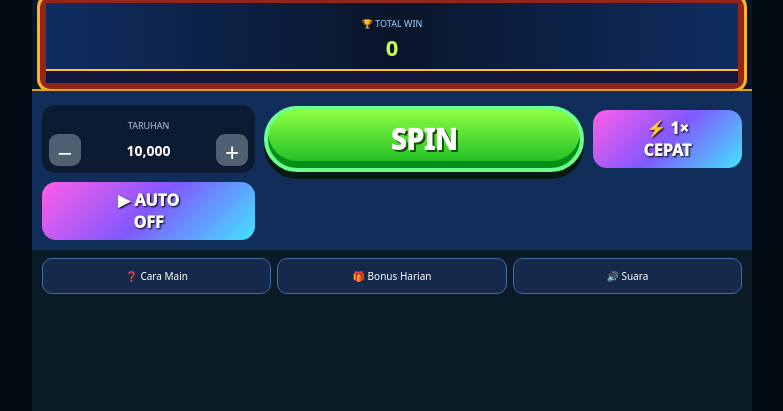
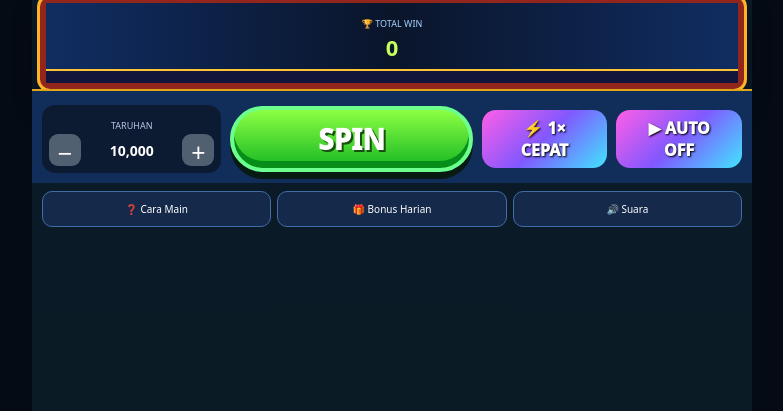
Before and after one commit to hakimboy01/gem-arena, a website: page index.html in a window 1280 px wide. Shown: the part 389-800 px from the top of the page, without its empty margins (248-1031 px from the left). Drawn offline with Linux system fonts and the light colour scheme.

Commit message:
Adjust controls layout for speed and auto mode

```diff
--- a/style.css
+++ b/style.css
@@ -11,7 +11,7 @@ button{font:inherit;border:0;color:#fff;cursor:pointer}#app{min-height:100dvh;wi
 .tiger{position:absolute;left:50%;transform:translateX(-50%);bottom:34px;font-size:132px;filter:drop-shadow(0 10px 15px #000);z-index:2}.hero h1{position:relative;z-index:4;margin:0;font-size:46px;line-height:.78;color:#fff2a0;text-shadow:3px 4px 0 #a21716,0 0 18px #f33}.hero h1 span{color:#ffca3a}.hero p{position:absolute;z-index:4;bottom:2px;left:0;right:0;font-size:11px;text-shadow:0 2px 4px #000}
 .machine{margin:0 8px;border:6px solid #92251c;border-radius:10px;background:#1b173d;box-shadow:0 0 0 3px #ffb426,0 14px 25px #0008}.winbar{text-align:center;padding:7px;background:linear-gradient(90deg,#102d62,#0a152a,#102d62);border-bottom:2px solid #ffc335}.winbar span{font-size:9px;color:#a7d5ff}.winbar b{display:block;color:#c6ff5e;font-size:22px}
 .reels{display:grid;grid-template-columns:repeat(5,1fr);gap:4px;padding:6px;background:#11163a}.reel{display:grid;grid-template-rows:repeat(3,1fr);gap:4px}.symbol{aspect-ratio:1/1.05;display:grid;place-items:center;font-size:clamp(34px,10vw,64px);background:linear-gradient(145deg,#273269,#121632);border:2px solid #5364a6;border-radius:6px;box-shadow:inset 0 0 18px #0008}.symbol.win{animation:pulse .6s infinite alternate;outline:3px solid #fff35b}@keyframes pulse{to{transform:scale(1.06);filter:brightness(1.5)}}
-.controls{display:grid;grid-template-columns:1fr 1.5fr .7fr;gap:9px;align-items:center;padding:14px 10px 10px;background:#112d5a;border-top:2px solid #e1a51b}.betbox{background:#0c1b32;border-radius:13px;padding:7px;text-align:center}.betbox small{font-size:9px;color:#b6c7df}.betbox div{display:flex;align-items:center;justify-content:space-between;gap:5px}.betbox button{width:32px;height:32px;border-radius:9px;background:#516071;font-size:25px}.betbox b{font-size:14px}
+.controls{display:grid;grid-template-columns:1fr 1.35fr .7fr .7fr;gap:9px;align-items:center;padding:14px 10px 10px;background:#112d5a;border-top:2px solid #e1a51b}.betbox{background:#0c1b32;border-radius:13px;padding:7px;text-align:center}.betbox small{font-size:9px;color:#b6c7df}.betbox div{display:flex;align-items:center;justify-content:space-between;gap:5px}.betbox button{width:32px;height:32px;border-radius:9px;background:#516071;font-size:25px}.betbox b{font-size:14px}
 .spin{height:66px;border-radius:99px;background:linear-gradient(#8dff43,#16b823);border:4px solid #6dff8d;box-shadow:inset 0 -7px 0 #078d19,0 7px 0 #071b13;font-size:28px;font-weight:1000;text-shadow:2px 2px 0 #17500f}.spin:disabled{filter:grayscale(1);opacity:.6}
 .max{height:58px;border-radius:14px;background:linear-gradient(135deg,#ff5ee7,#8158ff,#41e5ff);font-weight:1000;color:#fff;text-shadow:1px 1px 2px #000}
 .info{display:grid;grid-template-columns:repeat(3,1fr);gap:6px;padding:8px 10px 24px}.info button{padding:10px 4px;border-radius:10px;background:#15294a;border:1px solid #416ca8;font-size:10px}
```
